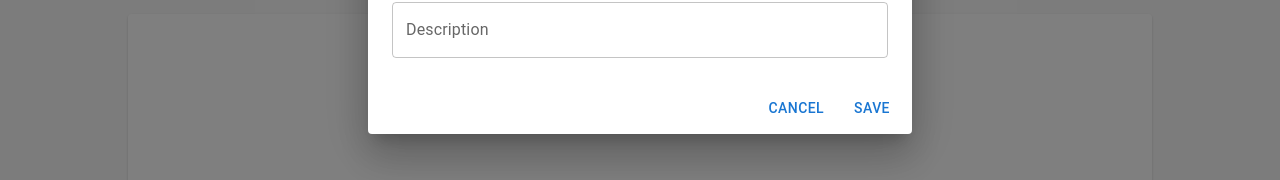
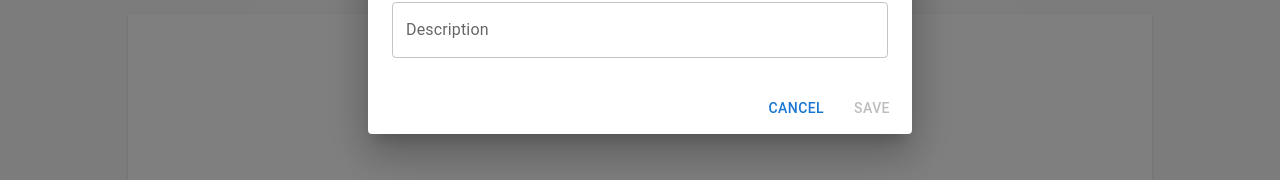
Before and after one commit to MoisesSantana/class-component-and-redux-todo, a React (Vite) app: page / in a window 1280 px wide. Both pictures are taken after a click on the button "NEW TODO". Shown: the part 402-582 px from the top of the page. Built offline with nearby package versions, Linux system fonts and the light colour scheme.

Commit message:
:sparkles: validate modal form
validation of the filled fields, the save button is only enabled after both fields have been completed.

```diff
--- a/src/components/handle-task-modal.tsx
+++ b/src/components/handle-task-modal.tsx
@@ -28,6 +28,7 @@ const INITIAL_STATE = {
   open: false,
   taskName: '',
   taskDescription: '',
+  isDisabledBtn: true,
 };
 
 class HandleTaskModal extends React.Component<HandleTaskModalProps> {
@@ -68,13 +69,19 @@ class HandleTaskModal extends React.Component<HandleTaskModalProps> {
     this.setState(INITIAL_STATE);
   };
 
+  validateInputs = () => {
+    const { taskName, taskDescription } = this.state;
+    const isDisabledBtn = !taskName || !taskDescription;
+    this.setState({ isDisabledBtn });
+  };
+
   handleChangeInput = ({ target }) => {
     const { id, value } = target;
-    this.setState({ [id]: value });
+    this.setState(() => ({ [id]: value }), this.validateInputs);
   };
 
   render() {
-    const { open, taskName, taskDescription } = this.state;
+    const { open, taskName, taskDescription, isDisabledBtn } = this.state;
     const { isNewTask = false } = this.props;
     return (
       <div>
@@ -119,7 +126,7 @@ class HandleTaskModal extends React.Component<HandleTaskModalProps> {
           </DialogContent>
           <DialogActions>
             <Button onClick={this.handleModal}>Cancel</Button>
-            <Button onClick={isNewTask ? this.handleSaveTask : this.handleEditTask}>Save</Button>
+            <Button disabled={ isDisabledBtn } onClick={isNewTask ? this.handleSaveTask : this.handleEditTask}>Save</Button>
           </DialogActions>
         </Dialog>
       </div>
```
